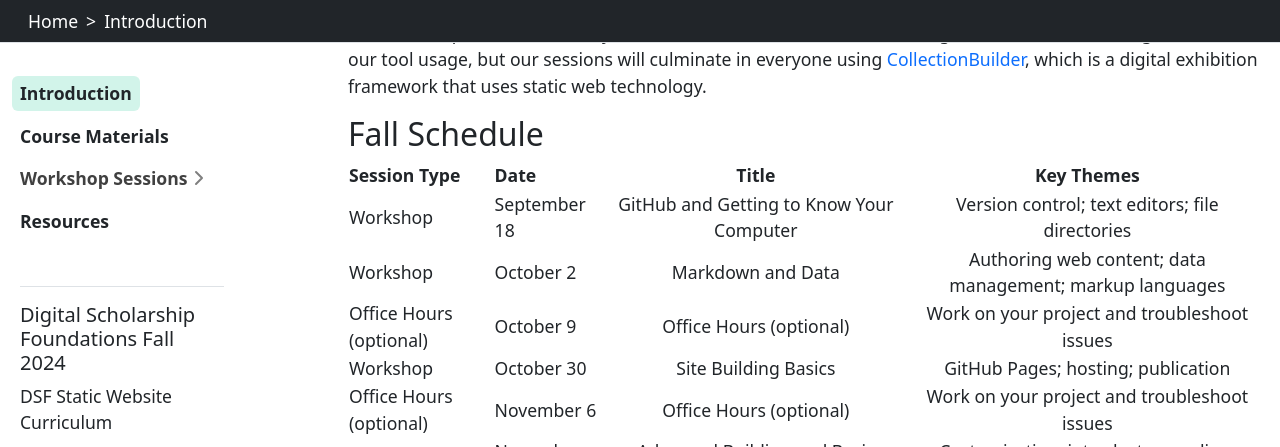
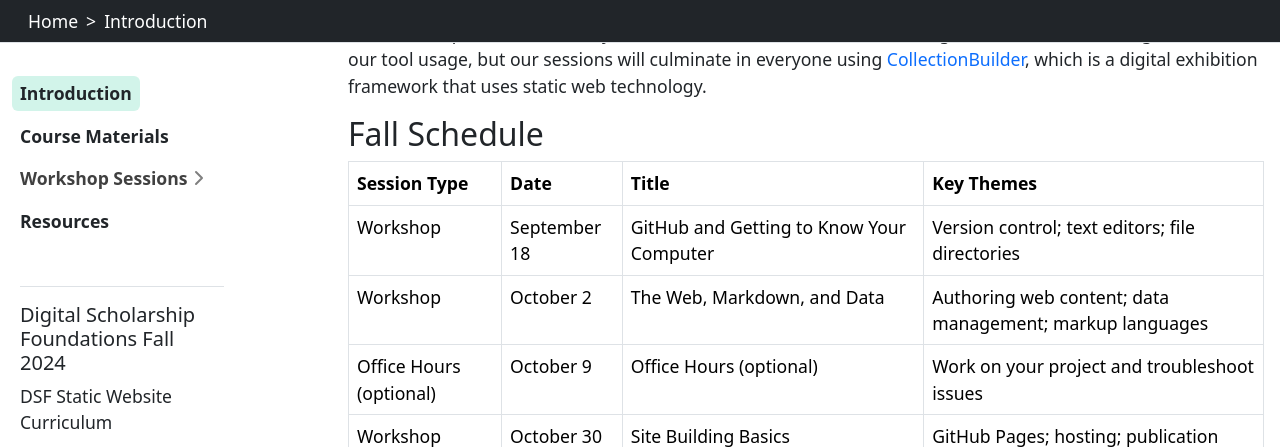
Before and after one commit to PULdischo/dsf-static-web, a Jekyll site: the page built from content/intro.md, in a window 1280 px wide and 900 px high, scrolled down 1079 px, cut to the strip 0-447 px from the top of the window. Built offline with Jekyll 4.4.1, drawn with Linux system fonts in a browser that asks for light colours.

Commit message:
adds border to table

```diff
--- a/content/intro.md
+++ b/content/intro.md
@@ -33,13 +33,14 @@ Our series will explore the benefits and limitations of static sites, while intr
 ## Fall Schedule
 
 Session Type | Date | Title | Key Themes
---- | --- | :---: | :---:
+--- | --- | --- | ---
 Workshop | September 18 | GitHub and Getting to Know Your Computer | Version control; text editors; file directories |
-Workshop | October 2 | Markdown and Data | Authoring web content; data management; markup languages
+Workshop | October 2 | The Web, Markdown, and Data | Authoring web content; data management; markup languages
 Office Hours (optional) | October 9 | Office Hours (optional) | Work on your project and troubleshoot issues
 Workshop | October 30 | Site Building Basics | GitHub Pages; hosting; publication
 Office Hours (optional) | November 6 | Office Hours (optional) | Work on your project and troubleshoot issues
 Workshop | November 13 | Advanced Building and Basic Computational Methods | Customization; introductory coding; publication
+{:.table .table-bordered}
 
 ## Credits
 
```
